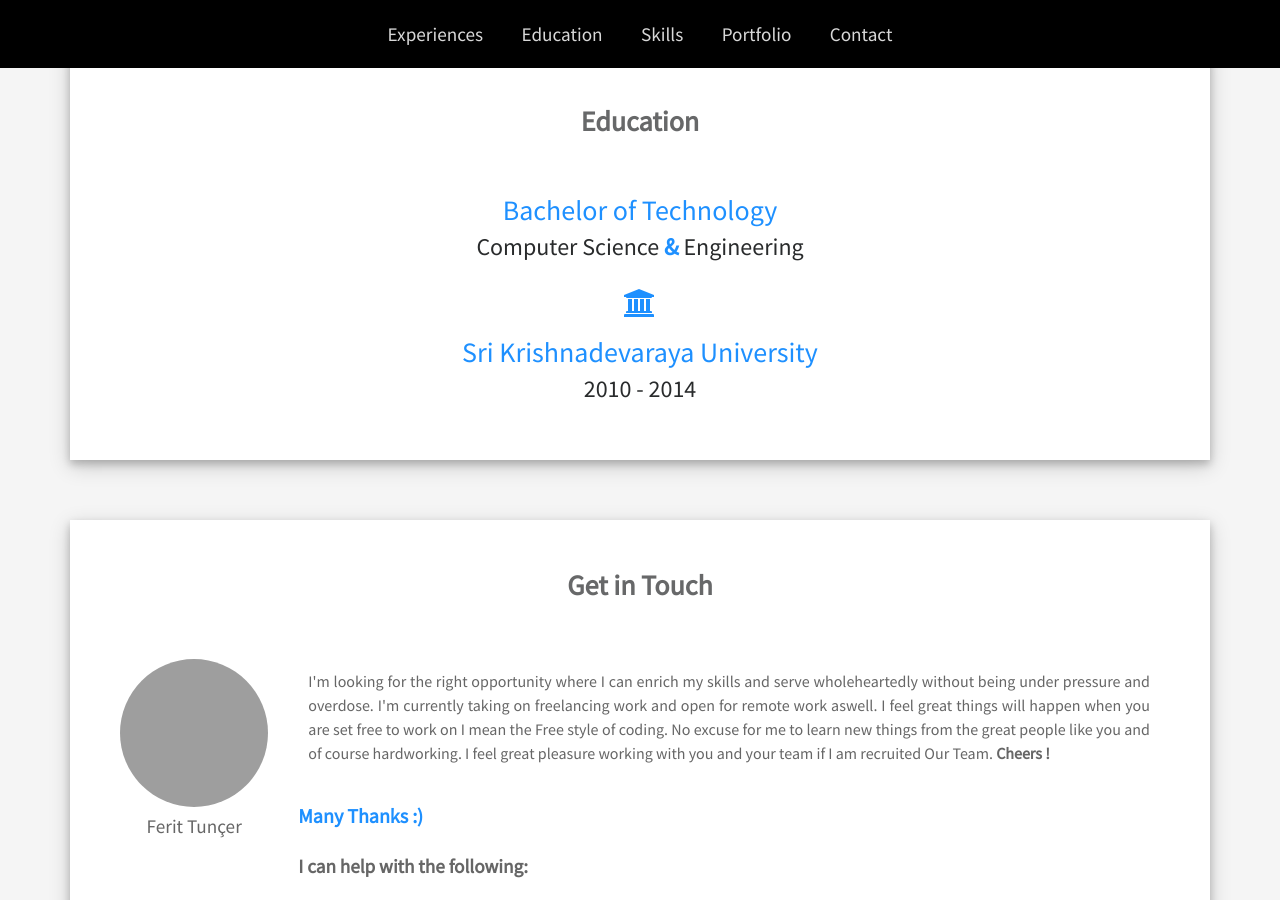
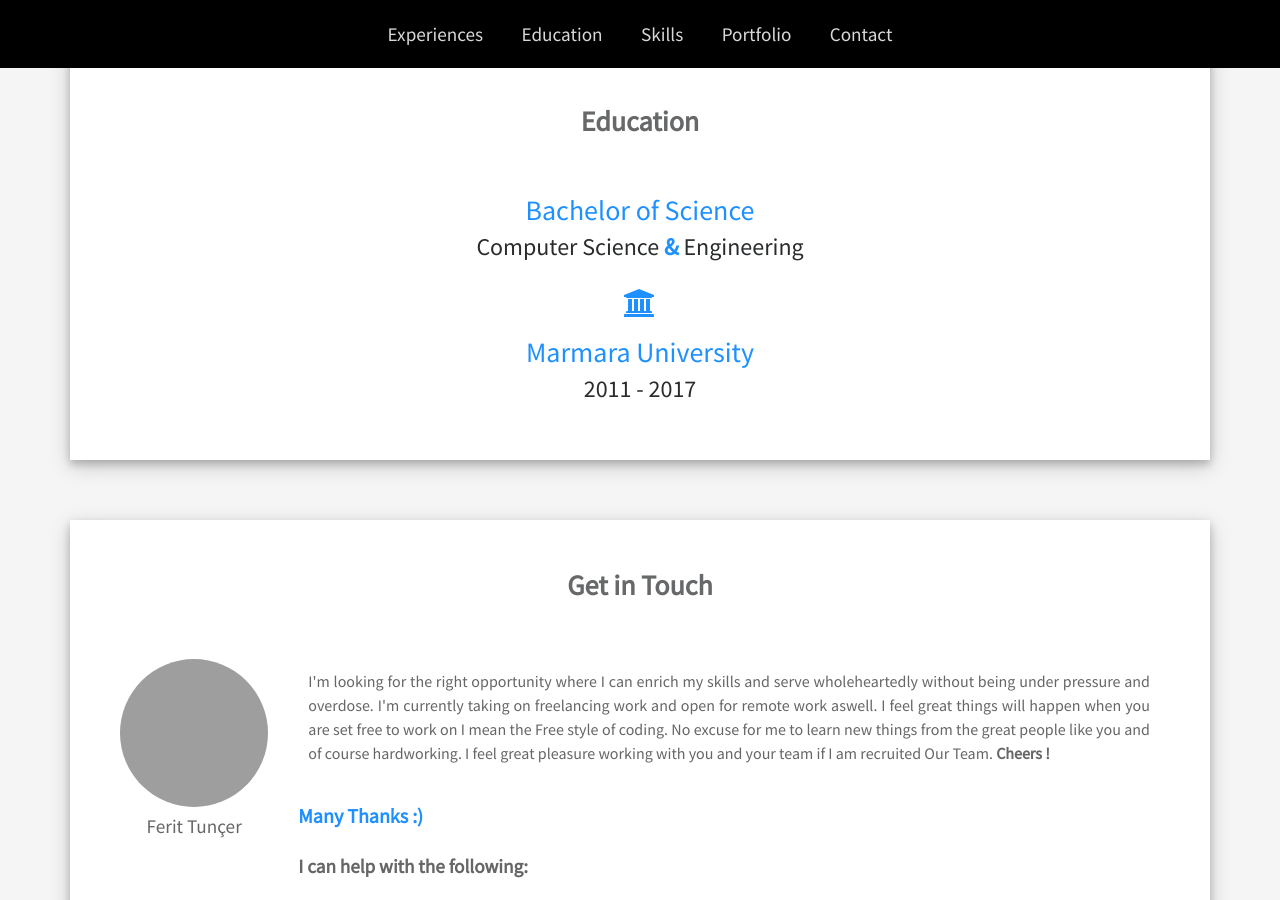
Before and after one commit to ferittuncer/ferittuncer.github.io, a Jekyll site: the page built from index.html, in a window 1280 px wide and 900 px high, scrolled down 3284 px. Built offline with Jekyll 4.4.1, drawn with Linux system fonts in a browser that asks for light colours; a style sheet for code colours, icons or effects is not loaded; grey boxes are pictures that could not be loaded.

Commit message:
Update education.html

```diff
--- a/_includes/education.html
+++ b/_includes/education.html
@@ -1,14 +1,14 @@
 <div class="container text-sm-center">
     <div  class="course">
         <h3 class="text-sm-center section-heading"> Education </h3>
-        <h3 class="theme-color "> Bachelor of Technology</h3>
+        <h3 class="theme-color "> Bachelor of Science</h3>
         <h4>Computer Science <strong class="theme-color"> & </strong> Engineering </h4>
     </div>
     <div class="university">
         <h3 class="university theme-color">
             <i class="fa fa-university"> </i>
         </h3>
-        <h3 class="university theme-color">Sri Krishnadevaraya University</h3>
-        <h4 class="year">2010 - 2014 </h4>
+        <h3 class="university theme-color">Marmara University</h3>
+        <h4 class="year">2011 - 2017 </h4>
     </div>
 </div>
```
